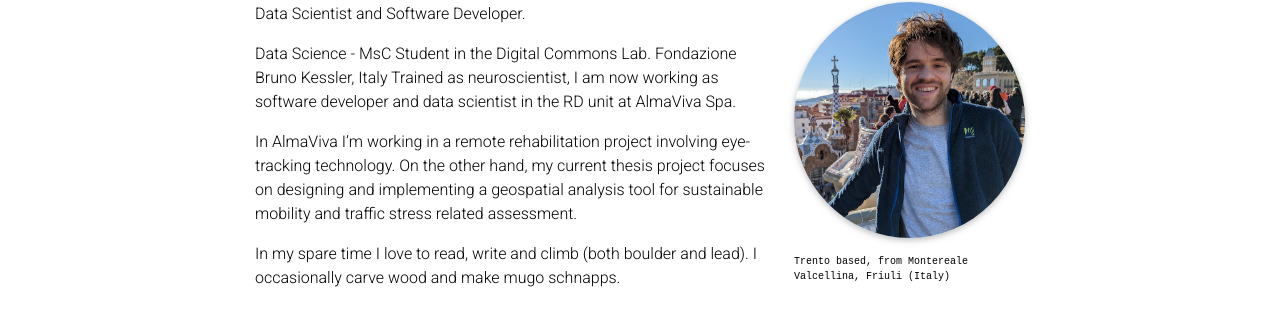
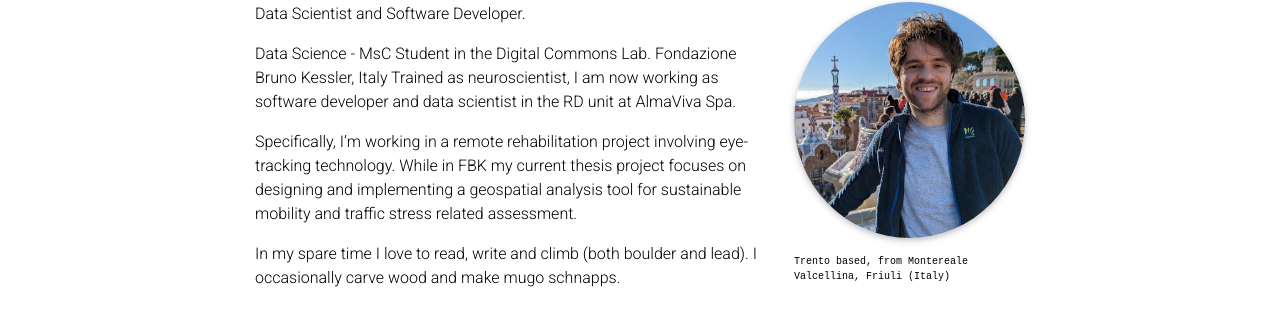
Before and after one commit to leoventuroso/leoventuroso.github.io, a Jekyll site: the page built from _pages/about.md, in a window 1280 px wide and 1041 px high. Shown: the part 167-483 px from the top of the window. Built offline with Jekyll 4.4.1, drawn with Linux system fonts in a browser that asks for light colours; comment, search, counter and statistics services are not loaded; a style sheet for code colours, icons or effects is not loaded.

Commit message:
edits to link github

```diff
--- a/_includes/social.html
+++ b/_includes/social.html
@@ -32,7 +32,7 @@
             <a href="https://www.scopus.com/authid/detail.uri?authorId={{site.scopus_id}}" title="Scopus"><i class="ai ai-scopus"></i></a>
             {% endif %}
             {%- if site.github_username -%}
-            <a href="{{ site.github_username }}" title="GitHub"><i class="fab fa-github"></i></a>
+            <a href="https://www.github.com/{{ site.github_username }}" title="GitHub"><i class="fab fa-github"></i></a>
             {% endif %}
             {%- if site.linkedin_username -%}
             <a href="https://www.linkedin.com/in/{{ site.linkedin_username }}" title="LinkedIn"><i class="fab fa-linkedin"></i></a>
--- a/_pages/about.md
+++ b/_pages/about.md
@@ -23,8 +23,8 @@ Data Scientist and Software Developer.
 Data Science - MsC Student in the Digital Commons Lab. Fondazione Bruno Kessler, Italy
 Trained as neuroscientist, I am now working as software developer and data scientist in the RD unit at AlmaViva Spa.
 
-In AlmaViva I'm working in a remote rehabilitation project involving eye-tracking technology.
-On the other hand, my current thesis project focuses on designing and implementing a geospatial analysis tool for sustainable mobility and traffic stress related assessment.
+Specifically, I'm working in a remote rehabilitation project involving eye-tracking technology.
+While in FBK my current thesis project focuses on designing and implementing a geospatial analysis tool for sustainable mobility and traffic stress related assessment.
 
 In my spare time I love to read, write and climb (both boulder and lead). I occasionally carve wood and make mugo schnapps.
 
```
